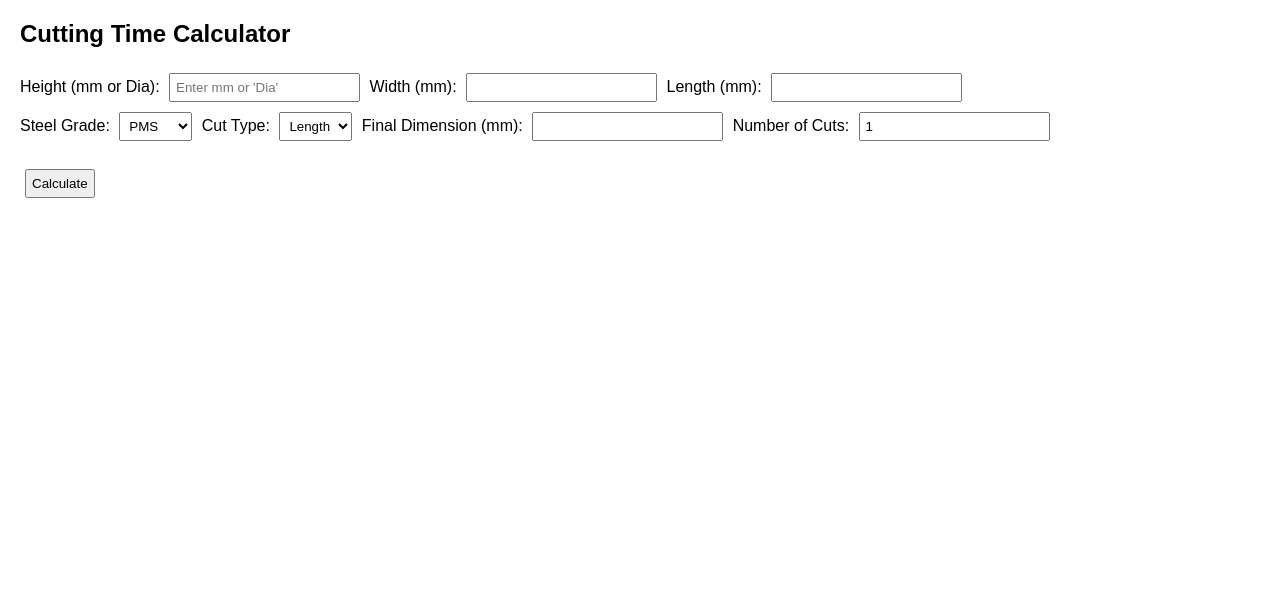
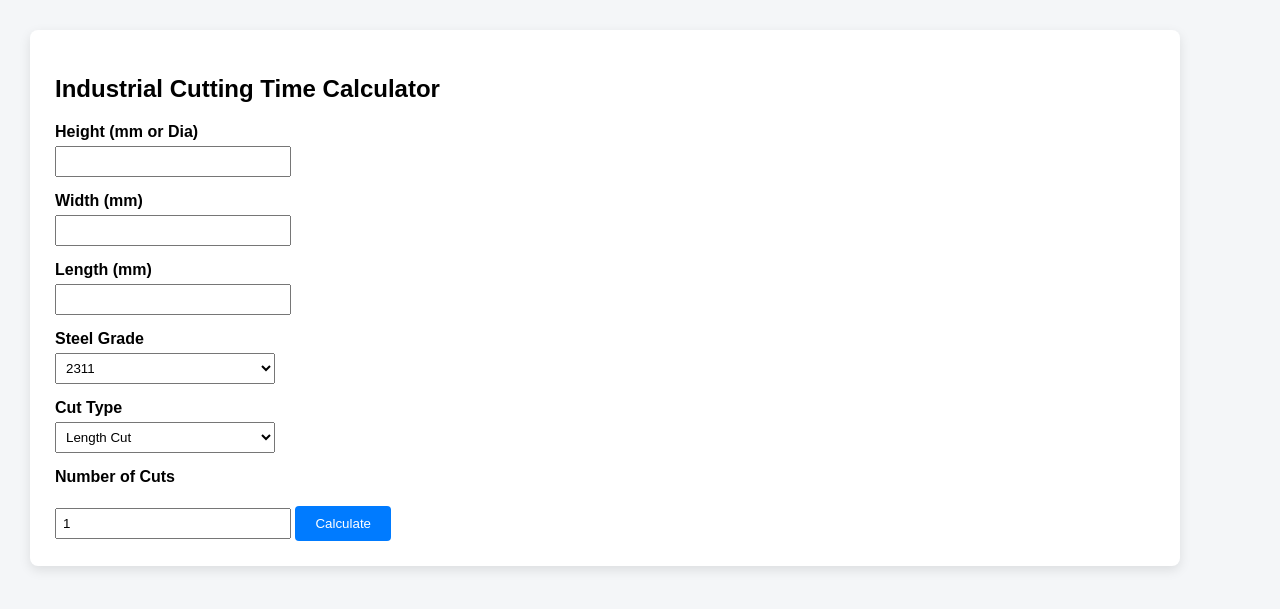
Before and after one commit to aryankhetarpal/Time-est, a Flask app: page / in a window 1280 px wide. Shown: the top 609 px of the page. Run offline with Flask 3, Linux system fonts and the light colour scheme.

Commit message:
Dynamic chanege and better time

```diff
--- a/app.py
+++ b/app.py
@@ -3,221 +3,226 @@ import math
 
 app = Flask(__name__)
 
+# =====================================================
+# MACHINE DATA — ALL 26 MACHINES
+# =====================================================
+
 machine_data = [
-    {'ID': 1, 'Machine Name': 'ITL1', 'Capacity': (1500, 610), 'Feed PMS (mm/min)': 2, 'Feed 2714/2316/Nitro B (mm/min)': 1.5},
-    {'ID': 2, 'Machine Name': 'ITL2', 'Capacity': (1550, 610), 'Feed PMS (mm/min)': 2, 'Feed 2714/2316/Nitro B (mm/min)': 1.5},
-    {'ID': 3, 'Machine Name': 'K1', 'Capacity': (1000, 750), 'Feed PMS (mm/min)': 2.5, 'Feed 2714/2316/Nitro B (mm/min)': 2},
-    {'ID': 4, 'Machine Name': 'K2', 'Capacity': (400, 350), 'Feed PMS (mm/min)': 3, 'Feed 2714/2316/Nitro B (mm/min)': 2.8},
-    {'ID': 5, 'Machine Name': 'K3', 'Capacity': (460, 350), 'Feed PMS (mm/min)': 3, 'Feed 2714/2316/Nitro B (mm/min)': 2.8},
-    {'ID': 6, 'Machine Name': 'K4', 'Capacity': (660, 660), 'Feed PMS (mm/min)': 2.8, 'Feed 2714/2316/Nitro B (mm/min)': 2},
-    {'ID': 7, 'Machine Name': 'K5', 'Capacity': (780, 800), 'Feed PMS (mm/min)': 3, 'Feed 2714/2316/Nitro B (mm/min)': 1.5},
-    {'ID': 8, 'Machine Name': 'K6', 'Capacity': (430, 400), 'Feed PMS (mm/min)': 2, 'Feed 2714/2316/Nitro B (mm/min)': 2},
-    {'ID': 9, 'Machine Name': 'K7', 'Capacity': (485, 400), 'Feed PMS (mm/min)': 2, 'Feed 2714/2316/Nitro B (mm/min)': 2},
-    {'ID': 10, 'Machine Name': 'K8', 'Capacity': (620, 500), 'Feed PMS (mm/min)': 2.5, 'Feed 2714/2316/Nitro B (mm/min)': 2},
-    {'ID': 11, 'Machine Name': 'K9', 'Capacity': (1300, 1050), 'Feed PMS (mm/min)': 2, 'Feed 2714/2316/Nitro B (mm/min)': 1.5},
-    {'ID': 12, 'Machine Name': 'K10', 'Capacity': (640, 640), 'Feed PMS (mm/min)': 2.2, 'Feed 2714/2316/Nitro B (mm/min)': 1.5},
-    {'ID': 13, 'Machine Name': 'J1', 'Capacity': (800, 800), 'Feed PMS (mm/min)': 2.5, 'Feed 2714/2316/Nitro B (mm/min)': 2},
-    {'ID': 14, 'Machine Name': 'J2', 'Capacity': (500, 500), 'Feed PMS (mm/min)': 3, 'Feed 2714/2316/Nitro B (mm/min)': 2},
-    {'ID': 15, 'Machine Name': 'V3', 'Capacity': (800, 1500), 'Feed PMS (mm/min)': 2.2, 'Feed 2714/2316/Nitro B (mm/min)': 2},
-    {'ID': 16, 'Machine Name': 'V5', 'Capacity': (1500, 1500), 'Feed PMS (mm/min)': 2.8, 'Feed 2714/2316/Nitro B (mm/min)': 2},
-    {'ID': 17, 'Machine Name': 'V6', 'Capacity': (1200, 3500), 'Feed PMS (mm/min)': 2.8, 'Feed 2714/2316/Nitro B (mm/min)': 2},
-    {'ID': 18, 'Machine Name': 'V7', 'Capacity': (2000, 3500), 'Feed PMS (mm/min)': 2, 'Feed 2714/2316/Nitro B (mm/min)': 1},
-    {'ID': 19, 'Machine Name': 'V8', 'Capacity': (2000, 3500), 'Feed PMS (mm/min)': 2, 'Feed 2714/2316/Nitro B (mm/min)': 1},
-    {'ID': 20, 'Machine Name': 'BITL', 'Capacity': (1500, 1800), 'Feed PMS (mm/min)': 0.9, 'Feed 2714/2316/Nitro B (mm/min)': 0.7},
-    {'ID': 21, 'Machine Name': 'B1', 'Capacity': (1500, 1800), 'Feed PMS (mm/min)': 2, 'Feed 2714/2316/Nitro B (mm/min)': 1.5},
-    {'ID': 22, 'Machine Name': 'R', 'Capacity': (600, 500), 'Feed PMS (mm/min)': 3, 'Feed 2714/2316/Nitro B (mm/min)': 1.5},
-    {'ID': 23, 'Machine Name': 'ITM2', 'Capacity': (490, 500), 'Feed PMS (mm/min)': 3, 'Feed 2714/2316/Nitro B (mm/min)': 2.8},
-    {'ID': 24, 'Machine Name': 'ITM3', 'Capacity': (1060, 1060), 'Feed PMS (mm/min)': 2.8, 'Feed 2714/2316/Nitro B (mm/min)': 1.5},
-    {'ID': 25, 'Machine Name': 'Friggi', 'Capacity': (900, 900), 'Feed PMS (mm/min)': 2.5, 'Feed 2714/2316/Nitro B (mm/min)': 1.5},
-    {'ID': 26, 'Machine Name': 'B2', 'Capacity': (800, 800), 'Feed PMS (mm/min)': 3, 'Feed 2714/2316/Nitro B (mm/min)': 1.5}
+
+    # ================= HORIZONTAL MACHINES =================
+    {'ID': 1, 'Machine Name': 'ITL1', 'Type': 'Horizontal',
+     'Capacity': (1500, 610), 'Feed PMS (mm/min)': 2, 'Feed DS (mm/min)': 1.5},
+
+    {'ID': 2, 'Machine Name': 'ITL2', 'Type': 'Horizontal',
+     'Capacity': (1550, 610), 'Feed PMS (mm/min)': 2, 'Feed DS (mm/min)': 1.5},
+
+    {'ID': 3, 'Machine Name': 'K1', 'Type': 'Horizontal',
+     'Capacity': (1000, 750), 'Feed PMS (mm/min)': 2.5, 'Feed DS (mm/min)': 2},
+
+    {'ID': 4, 'Machine Name': 'K2', 'Type': 'Horizontal',
+     'Capacity': (400, 350), 'Feed PMS (mm/min)': 3, 'Feed DS (mm/min)': 2.8},
+
+    {'ID': 5, 'Machine Name': 'K3', 'Type': 'Horizontal',
+     'Capacity': (460, 350), 'Feed PMS (mm/min)': 3, 'Feed DS (mm/min)': 2.8},
+
+    {'ID': 6, 'Machine Name': 'K4', 'Type': 'Horizontal',
+     'Capacity': (660, 660), 'Feed PMS (mm/min)': 2.8, 'Feed DS (mm/min)': 2},
+
+    {'ID': 7, 'Machine Name': 'K5', 'Type': 'Horizontal',
+     'Capacity': (780, 800), 'Feed PMS (mm/min)': 3, 'Feed DS (mm/min)': 1.5},
+
+    {'ID': 8, 'Machine Name': 'K6', 'Type': 'Horizontal',
+     'Capacity': (430, 400), 'Feed PMS (mm/min)': 2, 'Feed DS (mm/min)': 2},
+
+    {'ID': 9, 'Machine Name': 'K7', 'Type': 'Horizontal',
+     'Capacity': (485, 400), 'Feed PMS (mm/min)': 2, 'Feed DS (mm/min)': 2},
+
+    {'ID': 10, 'Machine Name': 'K8', 'Type': 'Horizontal',
+     'Capacity': (620, 500), 'Feed PMS (mm/min)': 2.5, 'Feed DS (mm/min)': 2},
+
+    {'ID': 11, 'Machine Name': 'K9', 'Type': 'Horizontal',
+     'Capacity': (1300, 1050), 'Feed PMS (mm/min)': 2, 'Feed DS (mm/min)': 1.5},
+
+    {'ID': 12, 'Machine Name': 'K10', 'Type': 'Horizontal',
+     'Capacity': (640, 640), 'Feed PMS (mm/min)': 2.2, 'Feed DS (mm/min)': 1.5},
+
+    {'ID': 13, 'Machine Name': 'J1', 'Type': 'Horizontal',
+     'Capacity': (800, 800), 'Feed PMS (mm/min)': 2.5, 'Feed DS (mm/min)': 2},
+
+    {'ID': 14, 'Machine Name': 'J2', 'Type': 'Horizontal',
+     'Capacity': (500, 500), 'Feed PMS (mm/min)': 3, 'Feed DS (mm/min)': 2},
+
+    {'ID': 15, 'Machine Name': 'BITL', 'Type': 'Horizontal',
+     'Capacity': (1500, 1800), 'Feed PMS (mm/min)': 0.9, 'Feed DS (mm/min)': 0.7},
+
+    {'ID': 16, 'Machine Name': 'B1', 'Type': 'Horizontal',
+     'Capacity': (1500, 1800), 'Feed PMS (mm/min)': 2, 'Feed DS (mm/min)': 1.5},
+
+    {'ID': 17, 'Machine Name': 'R', 'Type': 'Horizontal',
+     'Capacity': (600, 500), 'Feed PMS (mm/min)': 3, 'Feed DS (mm/min)': 1.5},
+
+    {'ID': 18, 'Machine Name': 'ITM2', 'Type': 'Horizontal',
+     'Capacity': (490, 500), 'Feed PMS (mm/min)': 3, 'Feed DS (mm/min)': 2.8},
+
+    {'ID': 19, 'Machine Name': 'ITM3', 'Type': 'Horizontal',
+     'Capacity': (1060, 1060), 'Feed PMS (mm/min)': 2.8, 'Feed DS (mm/min)': 1.5},
+
+    {'ID': 20, 'Machine Name': 'Friggi', 'Type': 'Horizontal',
+     'Capacity': (900, 900), 'Feed PMS (mm/min)': 2.5, 'Feed DS (mm/min)': 1.5},
+
+    {'ID': 21, 'Machine Name': 'B2', 'Type': 'Horizontal',
+     'Capacity': (800, 800), 'Feed PMS (mm/min)': 3, 'Feed DS (mm/min)': 1.5},
+
+    # ================= VERTICAL MACHINES =================
+    {'ID': 22, 'Machine Name': 'V3', 'Type': 'Vertical',
+     'Capacity': (800, 1500), 'Feed PMS (mm/min)': 2.2, 'Feed DS (mm/min)': 2},
+
+    {'ID': 23, 'Machine Name': 'V5', 'Type': 'Vertical',
+     'Capacity': (1500, 1500), 'Feed PMS (mm/min)': 2.8, 'Feed DS (mm/min)': 2},
+
+    {'ID': 24, 'Machine Name': 'V6', 'Type': 'Vertical',
+     'Capacity': (1200, 3500), 'Feed PMS (mm/min)': 2.8, 'Feed DS (mm/min)': 2},
+
+    {'ID': 25, 'Machine Name': 'V7', 'Type': 'Vertical',
+     'Capacity': (2000, 3500), 'Feed PMS (mm/min)': 2, 'Feed DS (mm/min)': 1},
+
+    {'ID': 26, 'Machine Name': 'V8', 'Type': 'Vertical',
+     'Capacity': (2000, 3500), 'Feed PMS (mm/min)': 2, 'Feed DS (mm/min)': 1},
 ]
 
-# Benchmark feed in square inches/min
+# =====================================================
+# STEEL GRADE BENCHMARKS (in²/min baseline)
+# =====================================================
+
 grade_feed_in2 = {
-    "PMS": 3.72,
-    "DS": 2.79,
-    "2714": 2.79,
-    "2316": 2.79,
-    "Nitro B": 2.79
+    "2311": 3.0, "2738": 3.0, "2738 HH": 2.9,
+    "2738 EFF": 3.0, "TSHH": 2.9, "TSHG": 2.9,
+    "BMS Extra": 2.6, "2711": 2.6, "TDHHH": 2.5,
+    "2714": 2.5, "HIPERDIE": 2.2, "9966": 2.2,
+    "Nitro-BHT": 2.6,
+    "2316": 3.1, "2085": 3.0,
+    "Nitro-BA": 3.8, "2083": 3.8,
+    "Conqueror": 4.0, "HWS Supreme": 4.0,
+    "Ex-Stahl": 4.0, "HWR MAX": 4.0,
+    "2367": 4.0, "2344": 4.0
 }
-INCH2_PER_MM2 = 1 / 645.16  # mm² -> in²
 
-def calculate_sq_inches(original_dimensions, cut_type, num_cuts=1):
-    w, h, l = original_dimensions
+hard_feed_grades = {
+    "2714", "2316", "HIPERDIE",
+    "9966", "Nitro-BHT"
+}
 
+INCH2_PER_MM2 = 1 / 645.16
+
+# =====================================================
+# CUTTING TIME LOGIC
+# =====================================================
+
+def calculate_cutting_time(feed_rate_mm, dimensions, cut_type,
+                           steel_grade, num_cuts, machine_type):
+
+    w, h, l = dimensions
+
+    # -------- Determine Section Thickness & Area ----------
     if cut_type == "length":
+        thickness = min(w, h)
         area_mm = w * h
+
     elif cut_type == "width":
-        area_mm = h * l
+        thickness = min(w, h)
+        area_mm = w * h
+
     elif cut_type == "height":
+        thickness = min(w, l)
         area_mm = w * l
+
     elif cut_type == "dia":
-        diameter = w
-        area_mm = math.pi * (diameter / 2) ** 2
+        thickness = w
+        area_mm = math.pi * (w / 2) ** 2
+
     else:
         raise ValueError("Invalid cut type")
 
-    area_in2 = area_mm / (25.4 ** 2)
-    return round(area_in2 * num_cuts, 2)
+    # -------- Thickness based time ----------
+    time_mm = (thickness / feed_rate_mm) * num_cuts
 
-def calculate_cutting_time(feed_rate_mm, block_dimensions, cut_type, machine_name, steel_grade, num_cuts=1):
-    block_w, block_h, block_l = block_dimensions
+    # -------- Area based time ----------
+    area_in2 = area_mm * INCH2_PER_MM2
+    benchmark = grade_feed_in2.get(steel_grade)
 
-    # For V machines, use larger of the cross-sectional dimensions
-    if machine_name.startswith("V"):
-        if cut_type == 'length':
-            cut_thickness = max(block_h, block_w)
-            area_mm = block_h * block_w
-        elif cut_type == 'width':
-            cut_thickness = max(block_h, block_l)
-            area_mm = block_h * block_l
-        elif cut_type == 'height':
-            cut_thickness = max(block_w, block_l)
-            area_mm = block_w * block_l
-    else:  # For non-V machines, use smaller dimension
-        if cut_type == 'length':
-            cut_thickness = min(block_h, block_w)
-            area_mm = block_h * block_w
-        elif cut_type == 'width':
-            cut_thickness = min(block_h, block_l)
-            area_mm = block_h * block_l
-        elif cut_type == 'height':
-            cut_thickness = min(block_w, block_l)
-            area_mm = block_w * block_l
+    if benchmark is None:
+        raise ValueError(f"Steel grade '{steel_grade}' not defined.")
 
-    # For dia cuts
-    if cut_type == 'dia':
-        cut_thickness = block_w
-        area_mm = math.pi * (cut_thickness / 2) ** 2
+    time_area = (area_in2 / benchmark) * num_cuts
 
-    # Time based on mm/min feed
-    time_mm = (cut_thickness / feed_rate_mm) * num_cuts
+    # -------- Horizontal vs Vertical ----------
+    if machine_type == "Horizontal":
+        final_time = max(time_mm, time_area)
+    else:
+        vertical_factor = 1.15
+        final_time = time_area * vertical_factor
 
-    # Time based on benchmark sq.in/min
-    area_in2 = area_mm * INCH2_PER_MM2
-    benchmark_feed = grade_feed_in2[steel_grade]
-    time_in2 = (area_in2 / benchmark_feed) * num_cuts
-
-    # Use the larger of the two for realism
-    if steel_grade == "PMS":
-        time_min = time_mm
-    else:
-        time_min = max(time_mm, time_in2)
-
-    return round(time_min, 2)
+    return round(final_time, 2), round(area_in2 * num_cuts, 2)
 
 
+# =====================================================
+# ROUTES
+# =====================================================
 
 @app.route('/')
 def index():
-    return render_template('index.html')
+    return render_template("index.html")
+
 
 @app.route('/calculate', methods=['POST'])
 def calculate():
-    data = request.json
+    try:
+        data = request.json
 
-    height_input = str(data['height']).strip()
-    cut_type = data['cut_type']
-    steel_grade = data['steel_grade']
-    final_dim = int(data['final_dimension'])
-    num_cuts = int(data.get('num_cuts', 1))
+        width = float(data['width'])
+        height = float(data['height'])
+        length = float(data['length'])
+        cut_type = data['cut_type']
+        steel_grade = data['steel_grade']
+        num_cuts = int(data.get('num_cuts', 1))
 
-    # -----------------------------
-    # 1️⃣ Store ORIGINAL dimensions
-    # -----------------------------
-    if height_input.lower() == 'dia':
-        cut_type = 'dia'
-        original_height = None
-        original_width = int(data['width'])   # diameter
-        original_length = int(data['length'])
-    else:
-        original_height = int(height_input)
-        original_width = int(data['width'])
-        original_length = int(data['length'])
+        dimensions = (width, height, length)
+        results = []
 
-    original_dimensions = (
-        original_width,
-        original_height,
-        original_length
-    )
+        for machine in machine_data:
 
-    # -----------------------------
-    # 2️⃣ Calculate cut amount
-    # -----------------------------
-    if cut_type == 'length':
-        cut_amount = original_length - final_dim
-        selected_dimensions = (original_width, original_height)
+            feed_rate = (
+                machine['Feed DS (mm/min)']
+                if steel_grade in hard_feed_grades
+                else machine['Feed PMS (mm/min)']
+            )
 
-    elif cut_type == 'width':
-        cut_amount = original_width - final_dim
-        selected_dimensions = (original_height, original_length)
+            capacity_w, capacity_h = machine['Capacity']
+            can_cut = capacity_w >= width and capacity_h >= height
 
-    elif cut_type == 'height':
-        cut_amount = original_height - final_dim
-        selected_dimensions = (original_width, original_length)
+            cutting_time, square_inches = calculate_cutting_time(
+                feed_rate,
+                dimensions,
+                cut_type,
+                steel_grade,
+                num_cuts,
+                machine['Type']
+            )
 
-    elif cut_type == 'dia':
-        cut_amount = original_length - final_dim
-        selected_dimensions = (original_width, original_width)
+            results.append({
+                "machine_name": machine['Machine Name'],
+                "machine_type": machine['Type'],
+                "cutting_time": cutting_time,
+                "square_inches": square_inches,
+                "can_cut": can_cut
+            })
 
-    else:
-        return jsonify({"error": "Invalid cut type"}), 400
+        results.sort(key=lambda x: x["cutting_time"])
 
-    # Safety check
-    if cut_amount <= 0:
-        return jsonify({"error": "Final dimension must be smaller than original."}), 400
+        return jsonify(results)
 
-    # -----------------------------
-    # 3️⃣ Calculate square inches
-    #    (Always use ORIGINAL stock)
-    # -----------------------------
-    sq_inches = calculate_sq_inches(
-        original_dimensions,
-        cut_type,
-        num_cuts
-    )
-
-    results = []
-
-    for machine in machine_data:
-
-        if cut_type == "dia" and machine['Machine Name'].startswith("V"):
-            continue  # Skip vertical machines for dia
-
-        capacity_1, capacity_2 = machine['Capacity']
-
-        if steel_grade == "PMS":
-            feed_rate = machine['Feed PMS (mm/min)']
-        else:
-            feed_rate = machine['Feed 2714/2316/Nitro B (mm/min)']
-
-        if feed_rate is None:
-            continue
-
-        # Capacity check (based on cross-section)
-        can_cut = (
-            capacity_1 >= selected_dimensions[0] and
-            capacity_2 >= selected_dimensions[1]
-        )
-
-        # Pass cut_amount instead of modified dimensions
-        time = calculate_cutting_time(
-        feed_rate,
-        original_dimensions,
-        cut_type,
-        machine['Machine Name'],
-        steel_grade,
-        num_cuts
-        )
-
-        results.append({
-            'machine_name': machine['Machine Name'],
-            'cutting_time': time,
-            'sq_inches': sq_inches,
-            'can_cut': can_cut
-        })
-
-    return jsonify(results)
+    except Exception as e:
+        return jsonify({"error": str(e)}), 400
 
 
 if __name__ == '__main__':
--- a/templates/index.html
+++ b/templates/index.html
@@ -2,98 +2,170 @@
 <html lang="en">
 <head>
 <meta charset="UTF-8">
-  <title>Cutting Time Calculator</title>
+<title>Industrial Cutting Time Calculator</title>
+
 <style>
-    body { font-family: Arial, sans-serif; margin: 20px; }
-    input, select, button { margin: 5px; padding: 5px; }
-    table { width: 100%; border-collapse: collapse; margin-top: 20px; }
-    th, td { border: 1px solid #ccc; padding: 8px; text-align: center; }
-    th { background: #f2f2f2; }
-    tr.unfit { background-color: #fdd; }
-    tr.bitl { background-color: #ffd; }
-    tr.error-row { background-color: #ffe0e0; font-weight: bold; color: red; }
+body {
+    font-family: Arial, sans-serif;
+    margin: 30px;
+    background-color: #f4f6f8;
+}
+
+.container {
+    background: white;
+    padding: 25px;
+    border-radius: 8px;
+    box-shadow: 0 4px 12px rgba(0,0,0,0.1);
+    max-width: 1100px;
+}
+
+h2 {
+    margin-bottom: 20px;
+}
+
+label {
+    display: block;
+    margin-top: 15px;
+    font-weight: bold;
+}
+
+input, select {
+    margin-top: 5px;
+    padding: 6px;
+    width: 220px;
+}
+
+button {
+    margin-top: 20px;
+    padding: 10px 20px;
+    background-color: #007bff;
+    color: white;
+    border: none;
+    border-radius: 4px;
+    cursor: pointer;
+}
+
+button:hover {
+    background-color: #0056b3;
+}
+
+table {
+    width: 100%;
+    margin-top: 25px;
+    border-collapse: collapse;
+}
+
+th, td {
+    border: 1px solid #ccc;
+    padding: 8px;
+    text-align: center;
+}
+
+th {
+    background-color: #e9ecef;
+}
+
+.fastest {
+    background-color: #c8f7c5 !important;
+    font-weight: bold;
+}
+
+.unfit {
+    background-color: #ffd6d6 !important;
+}
+
+.error {
+    color: red;
+    font-weight: bold;
+}
 </style>
 </head>
 <body>
 
-<h2>Cutting Time Calculator</h2>
+<div class="container">
 
-<label>Height (mm or Dia):
-  <input type="text" id="height" placeholder="Enter mm or 'Dia'" required>
-</label>
+<h2>Industrial Cutting Time Calculator</h2>
 
-<label>Width (mm):
+<label>Height (mm or Dia)</label>
+<input type="number" id="height" required>
+
+<label>Width (mm)</label>
 <input type="number" id="width" required>
-</label>
 
-<label>Length (mm):
+<label>Length (mm)</label>
 <input type="number" id="length" required>
-</label>
-<br>
 
-<label>Steel Grade:
+<label>Steel Grade</label>
 <select id="grade">
-    <option value="PMS">PMS</option>
-    <option value="DS">DS</option>
+
+<optgroup label="PMS Grades">
+<option value="2311">2311</option>
+<option value="2738">2738</option>
+<option value="2738 HH">2738 HH</option>
+<option value="2738 EFF">2738 EFF</option>
+<option value="TSHH">TSHH</option>
+<option value="TSHG">TSHG</option>
+</optgroup>
+
+<optgroup label="DS Grades">
+<option value="BMS Extra">BMS Extra</option>
+<option value="2711">2711</option>
+<option value="TDHHH">TDHHH</option>
 <option value="2714">2714</option>
+<option value="HIPERDIE">HIPERDIE</option>
+<option value="9966">9966</option>
+<option value="Nitro-BHT">Nitro-BHT</option>
+</optgroup>
+
+<optgroup label="Mold Steels">
 <option value="2316">2316</option>
-    <option value="Nitro B">Nitro B</option>
+<option value="2085">2085</option>
+<option value="Nitro-BA">Nitro-BA</option>
+<option value="2083">2083</option>
+</optgroup>
+
+<optgroup label="Hot Working Steels">
+<option value="Conqueror">Conqueror</option>
+<option value="HWS Supreme">HWS Supreme</option>
+<option value="Ex-Stahl">Ex-Stahl</option>
+<option value="HWR MAX">HWR MAX</option>
+<option value="2367">2367</option>
+<option value="2344">2344</option>
+</optgroup>
+
 </select>
-</label>
 
-<label>Cut Type:
-  <select id="cut-type" onchange="toggleHeightInput()">
-    <option value="length">Length</option>
-    <option value="height">Height</option>
-    <option value="width">Width</option>
-    <option value="dia">Dia</option>
+<label>Cut Type</label>
+<select id="cut-type">
+<option value="length">Length Cut</option>
+<option value="width">Width Cut</option>
+<option value="height">Height Cut</option>
+<option value="dia">Dia Cut</option>
 </select>
-</label>
 
-<label>Final Dimension (mm):
-  <input type="number" id="final-dimension" required>
-</label>
+<label>Number of Cuts</label>
+<input type="number" id="num-cuts" value="1" min="1">
 
-<label>Number of Cuts:
-  <input type="number" id="num-cuts" value="1">
-</label>
+<button onclick="calculate()">Calculate</button>
 
-<br><br>
-
-<button onclick="calculateCuttingTime()">Calculate</button>
-
-<table id="results-table" style="display:none;">
+<table id="results" style="display:none;">
 <thead>
 <tr>
-      <th>Machine Name</th>
-      <th>Cutting Time (min)</th>
-      <th>Square Inches (in²)</th>
-      <th>Can Cut?</th>
+<th>Machine</th>
+<th>Type</th>
+<th>Time (min)</th>
+<th>Square Inches</th>
+<th>Can Cut</th>
 </tr>
 </thead>
 <tbody></tbody>
 </table>
 
+</div>
+
 <script>
 
-function toggleHeightInput() {
-  const cutType = document.getElementById("cut-type").value;
-  const heightInput = document.getElementById("height");
-  const finalDimInput = document.getElementById("final-dimension");
-
-  if (cutType === "dia") {
-    heightInput.value = "Dia";
-    heightInput.readOnly = true;
-
-    finalDimInput.value = 0;
-    finalDimInput.readOnly = true;
-  } else {
-    heightInput.readOnly = false;
-    finalDimInput.readOnly = false;
-  }
-}
-
-async function calculateCuttingTime() {
+async function calculate() {
 
     const payload = {
         height: document.getElementById("height").value,
@@ -101,16 +173,8 @@ async function calculateCuttingTime() {
         length: document.getElementById("length").value,
         steel_grade: document.getElementById("grade").value,
         cut_type: document.getElementById("cut-type").value,
-    final_dimension: document.getElementById("final-dimension").value,
         num_cuts: document.getElementById("num-cuts").value
     };
-
-  const table = document.getElementById("results-table");
-  const tbody = table.querySelector("tbody");
-  tbody.innerHTML = "";
-  table.style.display = "table";
-
-  try {
 
     const response = await fetch("/calculate", {
         method: "POST",
@@ -118,52 +182,44 @@ async function calculateCuttingTime() {
         body: JSON.stringify(payload)
     });
 
-    const results = await response.json();
+    const data = await response.json();
+    const table = document.getElementById("results");
+    const tbody = table.querySelector("tbody");
 
-    // If backend error
+    tbody.innerHTML = "";
+    table.style.display = "table";
+
     if (!response.ok) {
-      const row = document.createElement("tr");
-      row.classList.add("error-row");
-      row.innerHTML = `
-        <td colspan="4">
-          ${results.error || "Invalid input. Please check dimensions."}
-        </td>
-      `;
-      tbody.appendChild(row);
+        tbody.innerHTML = `<tr><td colspan="5" class="error">${data.error}</td></tr>`;
         return;
     }
 
-    // Normal machine results
-    results.forEach(machine => {
+    // Find fastest machine that CAN CUT
+    const fastestIndex = data.findIndex(m => m.can_cut === true);
+
+    data.forEach((machine, index) => {
+
         const row = document.createElement("tr");
 
-      if (!machine.can_cut) row.classList.add("unfit");
-      if (machine.machine_name === "BITL") row.classList.add("bitl");
+        if (index === fastestIndex && machine.can_cut) {
+            row.classList.add("fastest");
+        }
+
+        if (!machine.can_cut) {
+            row.classList.add("unfit");
+        }
 
         row.innerHTML = `
             <td>${machine.machine_name}</td>
+            <td>${machine.machine_type}</td>
             <td>${machine.cutting_time.toFixed(2)}</td>
-        <td>${machine.sq_inches.toFixed(2)}</td>
-        <td>${machine.can_cut ? "✅ Yes" : "❌ No"}</td>
+            <td>${machine.square_inches.toFixed(2)}</td>
+            <td>${machine.can_cut ? "Yes" : "No"}</td>
         `;
 
         tbody.appendChild(row);
     });
-
-  } catch (error) {
-
-    const row = document.createElement("tr");
-    row.classList.add("error-row");
-    row.innerHTML = `
-      <td colspan="4">
-        Server error. Check backend connection.
-      </td>
-    `;
-    tbody.appendChild(row);
 }
-}
-
-toggleHeightInput();
 
 </script>
 
```
Lines whose indentation alone changed are shown as unchanged.
